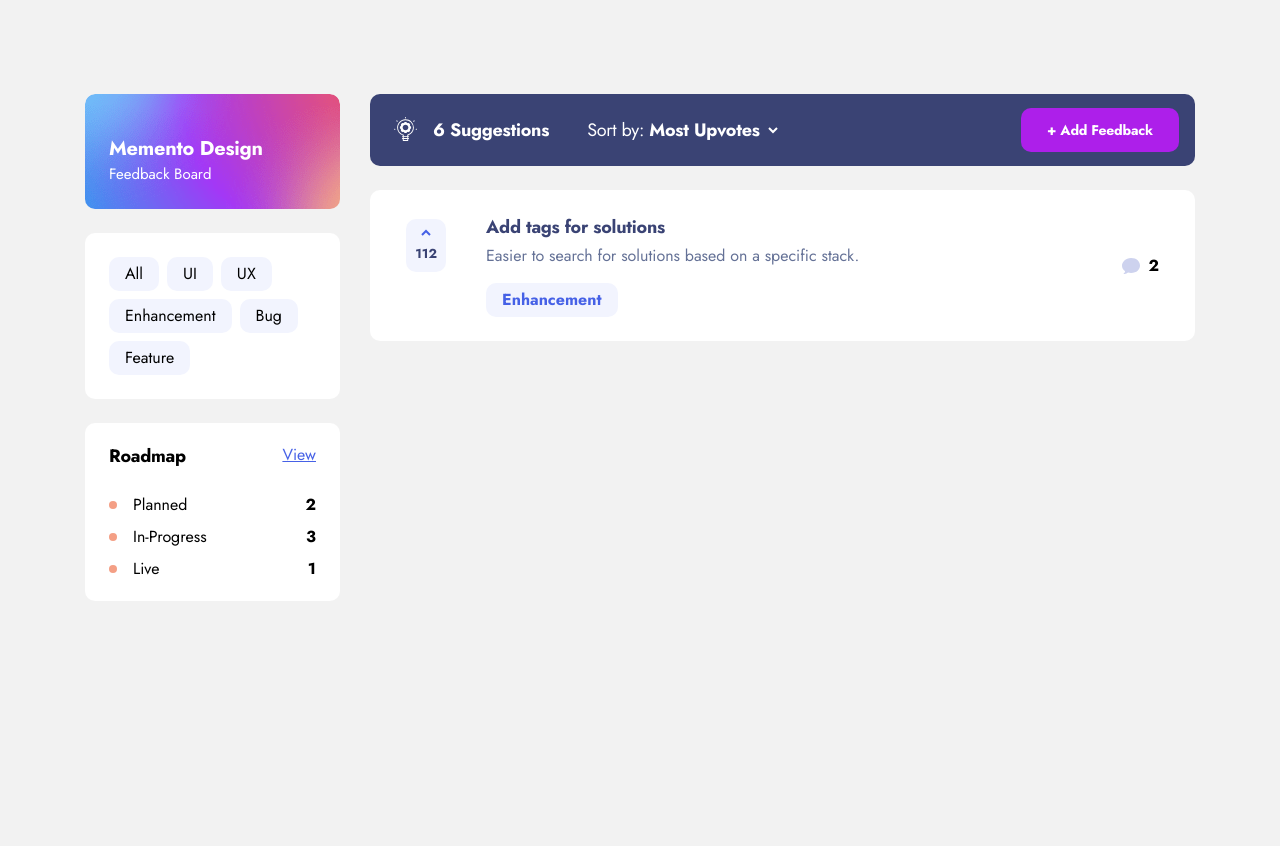
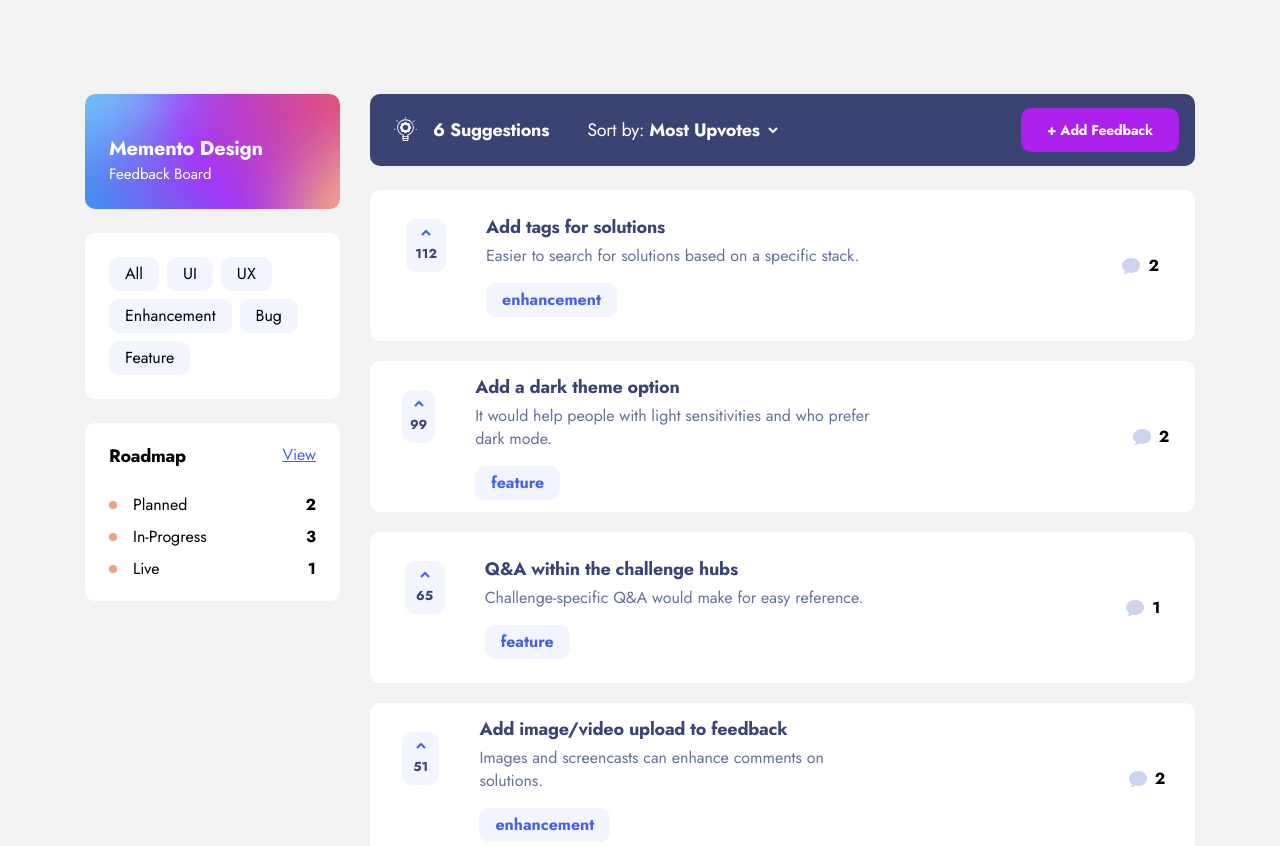
Before and after one commit to SandeebAdhikari/Product_FeedBack_App, a Next.js app: page / in a window 1280 px wide. Shown: the top 846 px of the page. Before the commit the page ends 800 px from the top, so only its background shows below. Built offline with nearby package versions, Linux system fonts and the light colour scheme.

Commit message:
feedback card mapped with data.json

```diff
--- a/app/(root)/page.tsx
+++ b/app/(root)/page.tsx
@@ -1,11 +1,22 @@
 "use client";
 import FeedbackCard from "@/components/FeedbackCard";
-import { useRouter } from "next/navigation";
+import data from "../../public/data/data.json";
 
 export default function Home() {
   return (
-    <div className="mt-6 ">
-      <FeedbackCard />
+    <div className="mt-6">
+      {data.productRequests.map((request) => (
+        <FeedbackCard
+          key={request.id}
+          id={request.id}
+          title={request.title}
+          description={request.description}
+          category={request.category}
+          upvotes={request.upvotes}
+          comments={request.comments?.length || 0}
+          status={request.status}
+        />
+      ))}
     </div>
   );
 }
--- a/app/feedback_detail/page.tsx
+++ b/app/feedback_detail/page.tsx
@@ -1,7 +1,7 @@
 import ButtonFeedback from "@/components/ButtonFeedback";
 import FeedbackCard from "@/components/FeedbackCard";
 import CommentCard from "@/components/CommentCard";
-import Image from "next/image";
+
 import UserImage1 from "@/public/assets/user-images/image-elijah.jpg";
 import UserImage2 from "@/public/assets/user-images/image-james.jpg";
 import UserImage3 from "@/public/assets/user-images/image-anne.jpg";
--- a/components/FeedbackCard.tsx
+++ b/components/FeedbackCard.tsx
@@ -2,23 +2,44 @@
 import React, { useState } from "react";
 import { useRouter } from "next/navigation";
 import Image from "next/image";
-
 import Comment from "../public/assets/shared/icon-comments.svg";
 
-const FeedbackCard = () => {
+interface FeedbackCardProps {
+  id: number;
+  title: string;
+  description: string;
+  category: string;
+  upvotes: number;
+  comments: number;
+  status: string;
+}
+
+const FeedbackCard: React.FC<FeedbackCardProps> = ({
+  id,
+  title,
+  description,
+  category,
+  upvotes,
+  comments,
+  status,
+}) => {
   const router = useRouter();
+  const [isClicked, setIsClicked] = useState(false);
 
   const handleFeedbackDetail = () => {
-    router.push("/feedback_detail");
+    router.push(`/feedback_detail/${id}`);
   };
-  const [isClicked, setIsClicked] = useState(false);
+
   return (
-    <div className="w-[825px] h-[151px] px-8 py-7 rounded-[10px] bg-white flex items-center justify-center hover:cursor-pointer">
+    <div className="w-[825px] h-[151px] px-8 py-7 rounded-[10px] bg-white flex items-center justify-center hover:cursor-pointer mb-5">
       <div
-        className={`w-[40px] h-[53px] flex flex-col items-center justify-center rounded-[10px] gap-2 -mt-10 ${
+        className={`w-[40px] h-[53px] flex flex-col items-center justify-center rounded-[10px] gap-2 -mt-10  ${
           isClicked ? "bg-primaryBlue" : "bg-lightBlue hover:bg-skyBlue"
         }`}
-        onClick={() => setIsClicked(!isClicked)}
+        onClick={(e) => {
+          e.stopPropagation();
+          setIsClicked(!isClicked);
+        }}
       >
         <svg
           xmlns="http://www.w3.org/2000/svg"
@@ -40,29 +61,22 @@ const FeedbackCard = () => {
             isClicked ? "text-white" : "text-darkBlue"
           }`}
         >
-          112
+          {upvotes}
         </h1>
       </div>
       <div className="ml-10">
-        <h1 className="text-h3 text-darkBlue font-bold">
-          Add tags for solutions
-        </h1>
-        <p className="text-body1 text-grayBlue mt-1">
-          Easier to search for solutions based on a specific stack.
-        </p>
+        <h1 className="text-h3 text-darkBlue font-bold">{title}</h1>
+        <p className="text-body1 text-grayBlue mt-1">{description}</p>
         <div className="mt-4 bg-lightBlue rounded-[10px] px-[16px] py-[5px] text-center text-primaryBlue inline-flex font-bold">
-          Enhancement
+          {category}
         </div>
       </div>
-      <div className="flex items-center ml-[263px] gap-2">
-        <Image
-          src={Comment}
-          alt="Comment Icon"
-          width={18}
-          height={16}
-          onClick={handleFeedbackDetail}
-        />
-        <h1 className="font-bold text-body1 ">2</h1>
+      <div
+        className="flex items-center ml-[263px] gap-2"
+        onClick={handleFeedbackDetail}
+      >
+        <Image src={Comment} alt="Comment Icon" width={18} height={16} />
+        <h1 className="font-bold text-body1 ">{comments}</h1>
       </div>
     </div>
   );
```
